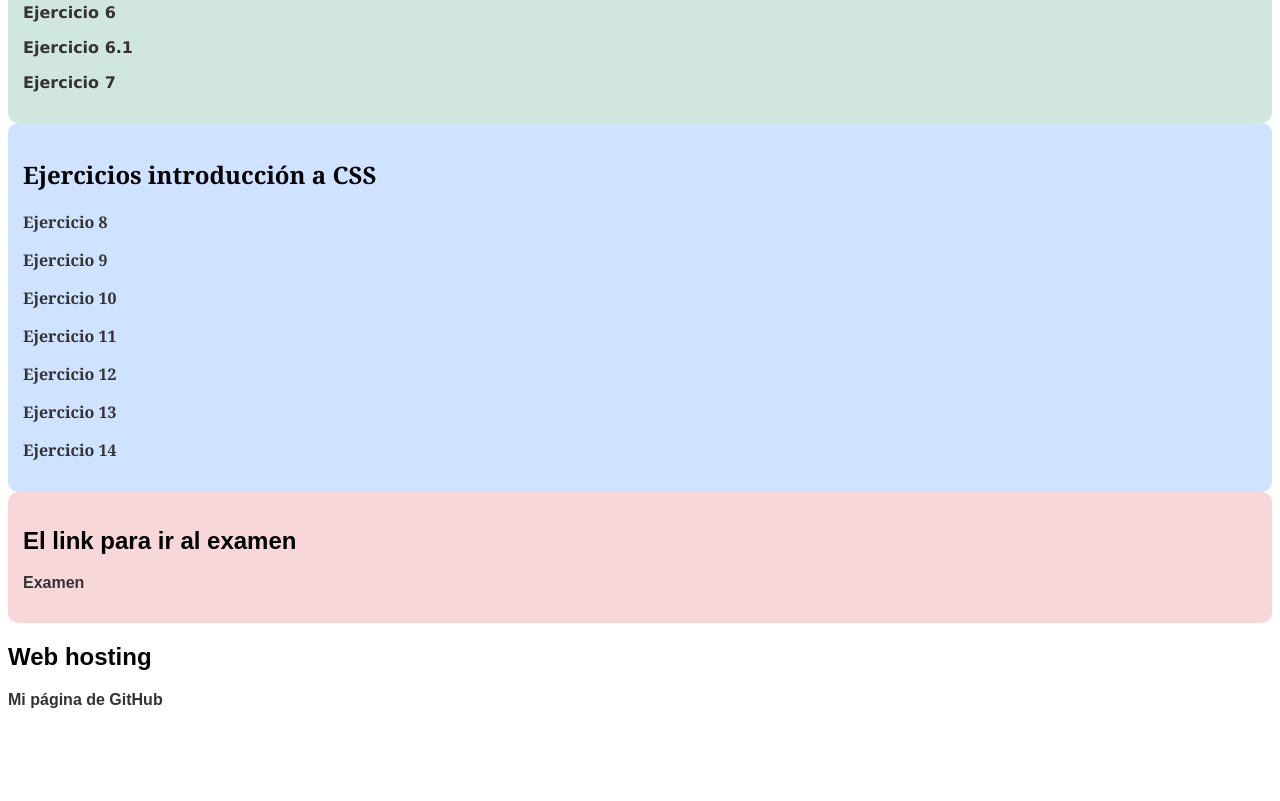
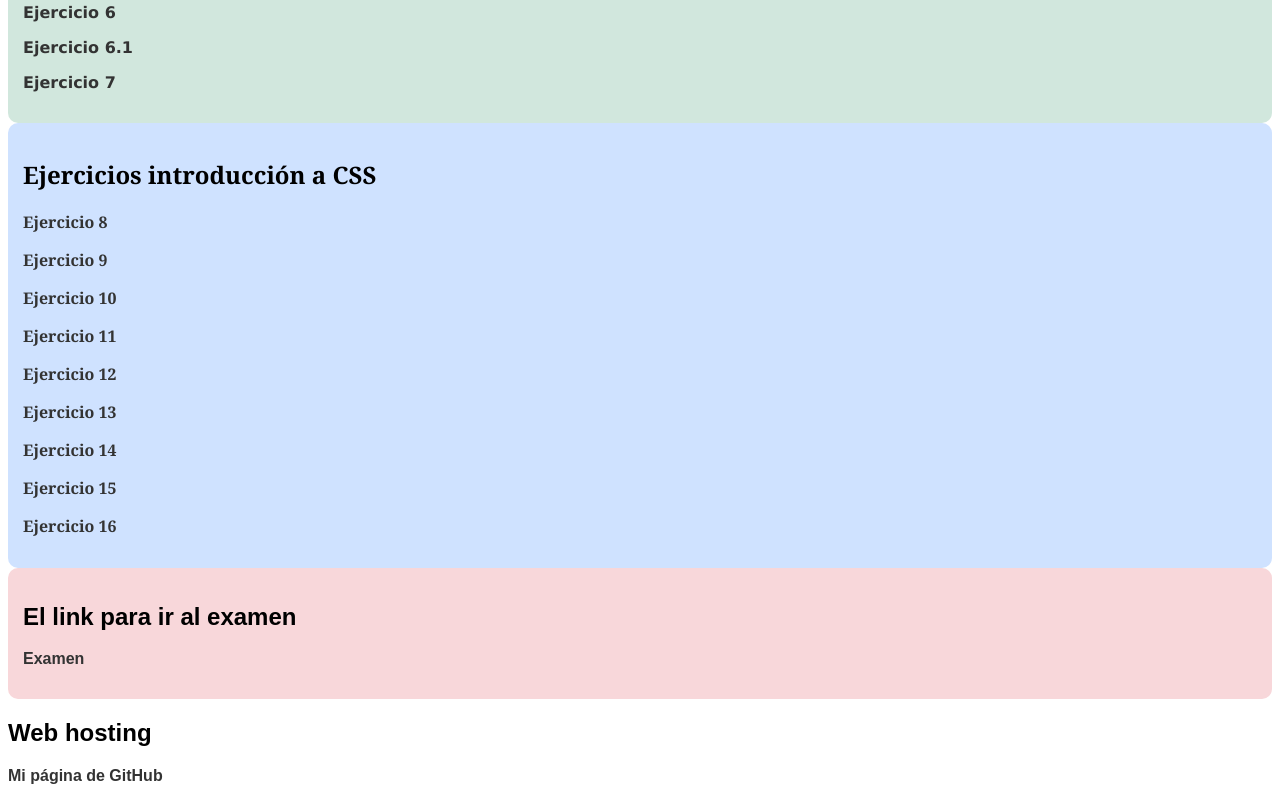
Before and after one commit to OscarAF1/OscarAF1.github.io, a plain HTML site: page index.html in a window 1280 px wide. Shown: the part 600-1401 px from the top of the page. Before the commit the page ends 1325 px from the top, so only its background shows below. Drawn offline with Linux system fonts and the light colour scheme; files whose address does not match are found by name.

Commit message:
Update index.html

```diff
--- a/index.html
+++ b/index.html
@@ -72,6 +72,8 @@
         <p><a href="ejercicios_css/Ejercicio12.html">Ejercicio 12</a></p>
         <p><a href="ejercicios_css/Ejercicio13.html">Ejercicio 13</a></p>
         <p><a href="ejercicios_css/Ejercicio14.html">Ejercicio 14</a></p>
+	    <p><a href="ejercicios_css/Ejercicio14.html">Ejercicio 15</a></p>
+		<p><a href="ejercicios_css/Ejercicio14.html">Ejercicio 16</a></p>
     </div>
 
     <div id="examen">
```
